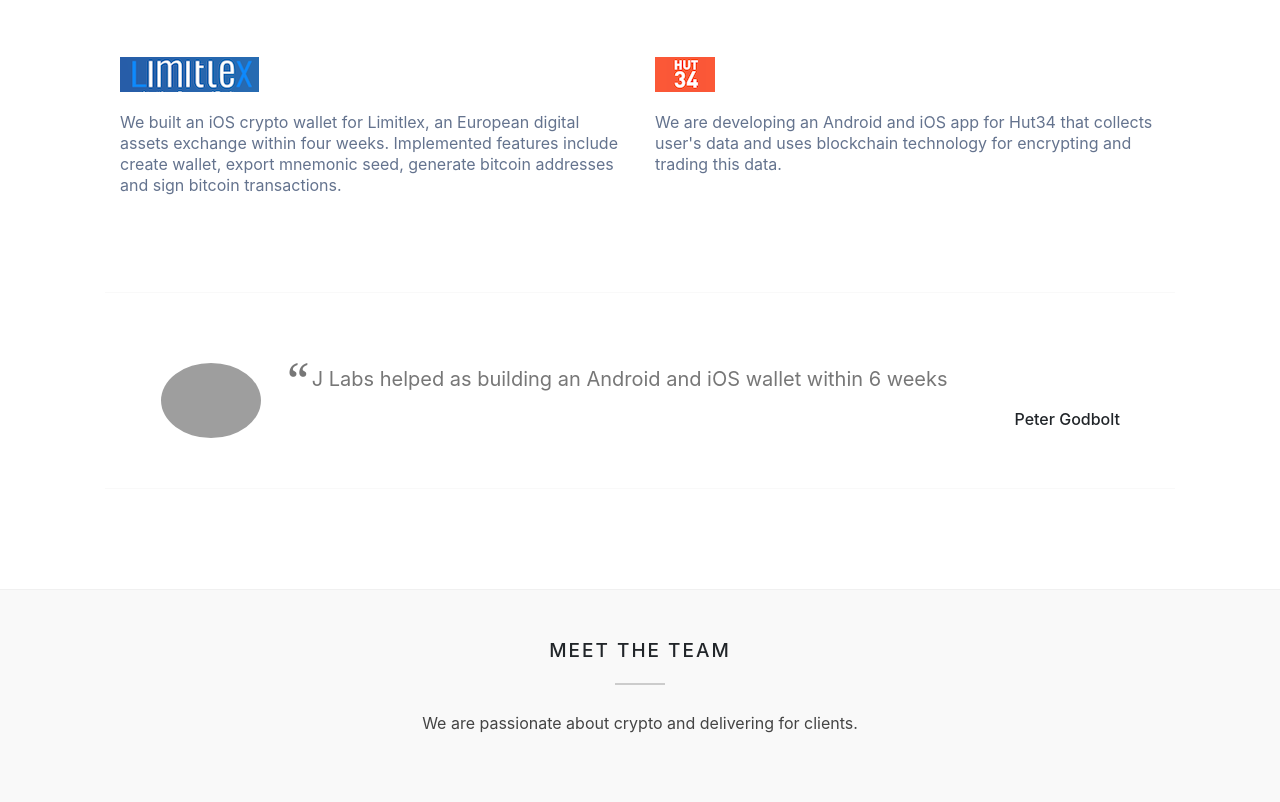
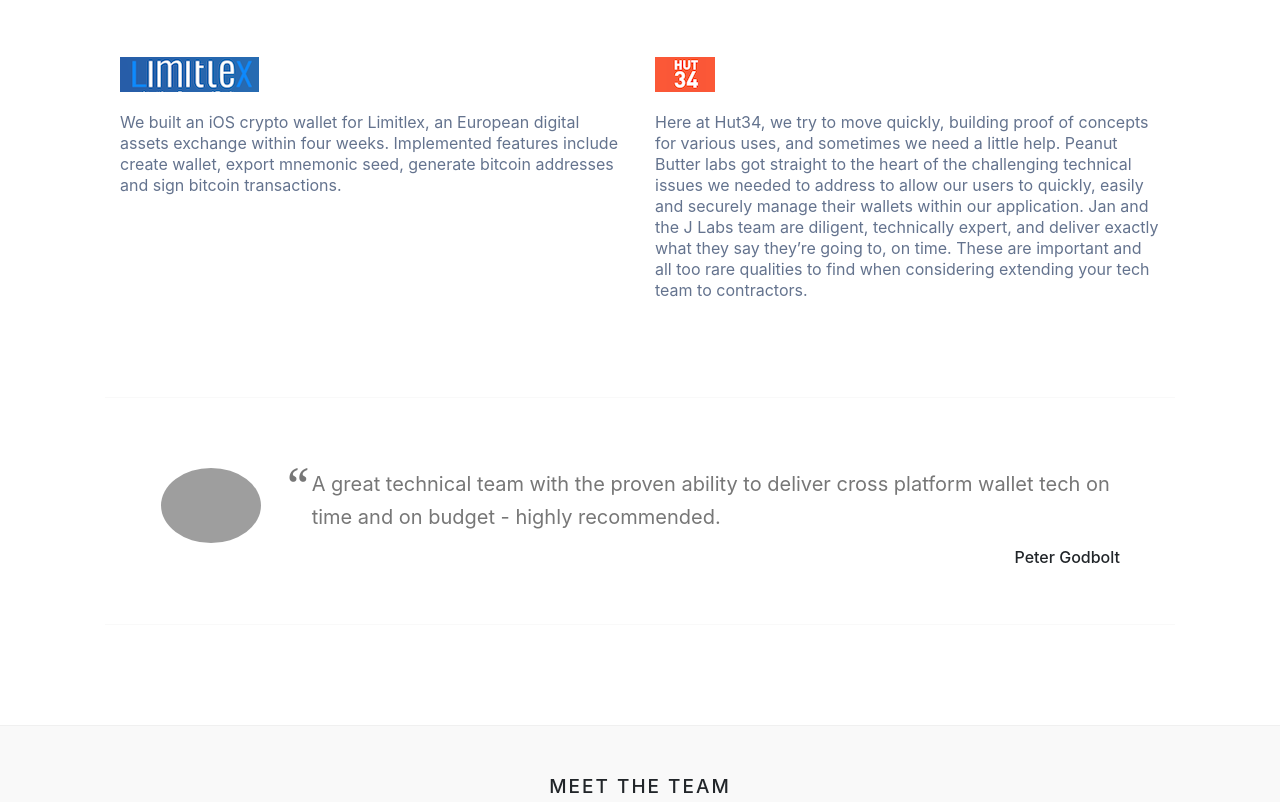
Before and after one commit to PeanutButterLab/Product-Page, a website: page index.html in a window 1280 px wide. Shown: the part 2088-2890 px from the top of the page. Drawn offline with nearby package versions, Linux system fonts and the light colour scheme; grey boxes are pictures that could not be loaded.

Commit message:
hut34 testimonial

```diff
--- a/index.html
+++ b/index.html
@@ -429,7 +429,7 @@
         <div class="col-md-6">
           <img src="images/customers/hut34.png" class="logo">
           <p>
-            We are developing an Android and iOS app for Hut34 that collects user's data and uses blockchain technology for encrypting and trading this data.
+            Here at Hut34, we try to move quickly, building proof of concepts for various uses, and sometimes we need a little help. Peanut Butter labs got straight to the heart of the challenging technical issues we needed to address to allow our users to quickly, easily and securely manage their wallets within our application. Jan and the J Labs team are diligent, technically expert, and deliver exactly what they say they’re going to, on time. These are important and all too rare qualities to find when considering extending your tech team to contractors.
           </p>
         </div>
       </div>
@@ -446,7 +446,7 @@
         <div class="col-md-10">
           <p>
             <span>“</span>
-            J Labs helped as building an Android and iOS wallet within 6 weeks
+            A great technical team with the proven ability to deliver cross platform wallet tech on time and on budget - highly recommended.
           </p>
           <div class="author">
             Peter Godbolt
```
